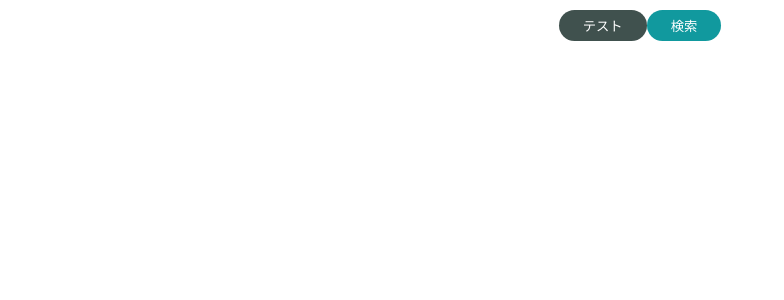
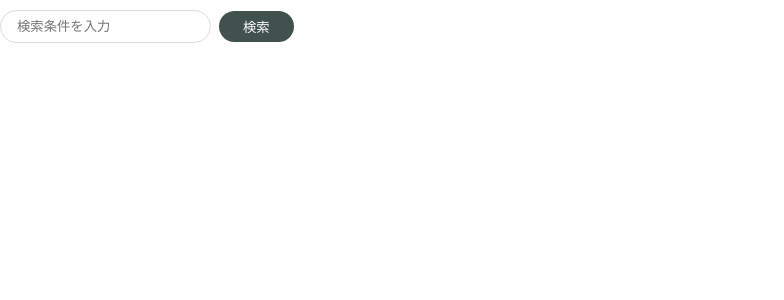
Before and after one commit to yamatoto/react-atomic-design, a React (Create React App) app: page / in a window 1280 px wide. Shown: the top 300 px of the page, without its empty margins (0-784 px from the left). Built offline with nearby package versions, Linux system fonts and the light colour scheme.

Commit message:
impl molecules

```diff
--- a/src/App.tsx
+++ b/src/App.tsx
@@ -1,13 +1,11 @@
 import React from 'react';
 import './App.css';
-import { PrimaryButton } from './components/atoms/buttons/PrimaryButton';
-import { SecondaryButton } from './components/atoms/buttons/SecondaryButton';
+import { SearchInput } from './components/molecules/SearchInput';
 
 export const App: React.FC<Record<string, unknown>> = () => {
   return (
     <div className="App">
-      <PrimaryButton>テスト</PrimaryButton>
-      <SecondaryButton>検索</SecondaryButton>
+      <SearchInput />
     </div>
   );
 };
--- /dev/null
+++ b/src/components/atoms/inputs/Input.tsx
@@ -0,0 +1,17 @@
+import React from 'react';
+import styled from 'styled-components';
+
+type Props = {
+  placeholder: string;
+};
+
+export const Input: React.FC<Props> = ({ placeholder = '' }) => {
+  return <SInput type="text" placeholder={placeholder} />;
+};
+
+const SInput = styled.input`
+  padding: 8px 16px;
+  border: 1px solid #ddd;
+  border-radius: 9999px;
+  outline: none;
+`;
--- /dev/null
+++ b/src/components/molecules/SearchInput.tsx
@@ -0,0 +1,24 @@
+import React from 'react';
+import styled from 'styled-components';
+import { PrimaryButton } from '../atoms/buttons/PrimaryButton';
+import { Input } from '../atoms/inputs/Input';
+
+export const SearchInput: React.FC<Record<string, unknown>> = () => {
+  return (
+    <SContainer>
+      <Input placeholder="検索条件を入力" />
+      <SButtonWrapper>
+        <PrimaryButton>検索</PrimaryButton>
+      </SButtonWrapper>
+    </SContainer>
+  );
+};
+
+const SContainer = styled.div`
+  display: flex;
+  align-items: center;
+`;
+
+const SButtonWrapper = styled.div`
+  padding-left: 8px;
+`;
```
